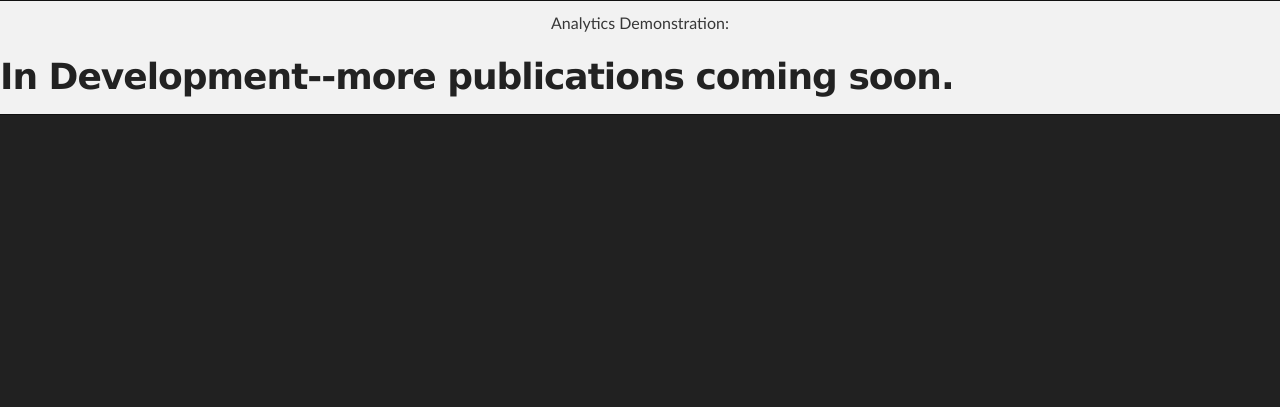
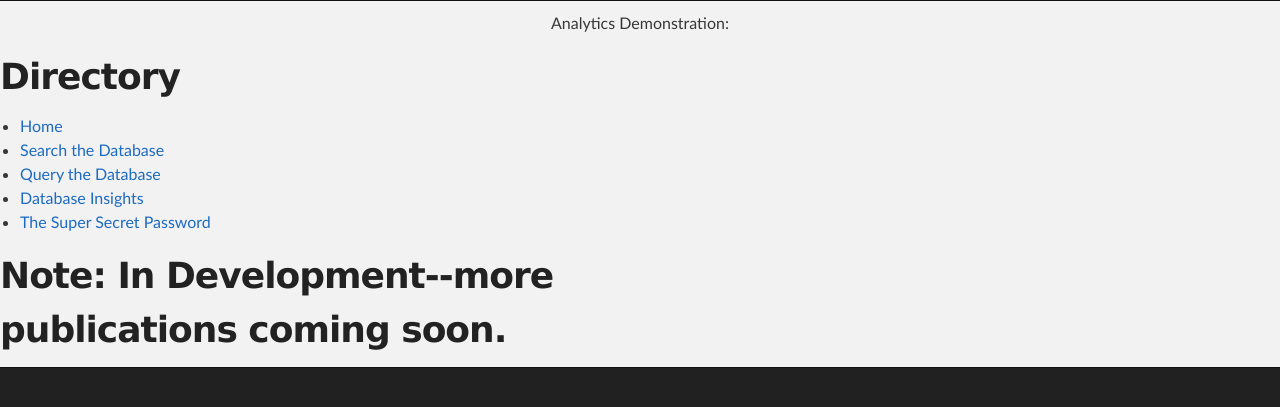
Before and after one commit to CloudChaoszero/Youtube-TrendingVideos-AnalysisV2, a Flask app: template Resources/templates/analytics.html in a window 1280 px wide. Shown: the part 134-541 px from the top of the page. Run offline with Flask 2, Linux system fonts and the light colour scheme; the template is opened without the code that fills it, so the values that code supplies are empty; parts of the project's set-up code (start-up, migrations or seed data) failed here and were passed over; some libraries are stand-ins or nearby versions.

Commit message:
Add directory and warning message for remote engine

```diff
--- a/Resources/templates/analytics.html
+++ b/Resources/templates/analytics.html
@@ -23,8 +23,31 @@
     <div id="main_content_wrap" class="outer">
             <center>
                     <p>Analytics Demonstration:</p>
-                </center>
-            <h1>In Development--more publications coming soon.</h1>
+            </center>
+
+    <div class="container">
+            <nav>
+                    <h1>Directory</h1>
+                    <ul>
+                        <li>
+                            <a href="/">Home</a>
+                        </li>
+                        <li>
+                            <a href="/search">Search the Database</a>
+                        </li>
+                        <li>
+                                <a href="/query">Query the Database</a>
+                        </li>
+                        <li>
+                            <a href="/analytics">Database Insights</a>
+                        </li>
+                        <li>
+                            <a href="/password">The Super Secret Password</a>
+                        </li>
+                    </ul>
+                </nav>
+
+            <h1>Note: In Development--more publications coming soon.</h1>
 
                 <div class='tableauPlaceholder' id='viz1552193365140' style='position: relative'><noscript><a href='#'><img alt=' ' src='https:&#47;&#47;public.tableau.com&#47;static&#47;images&#47;PP&#47;PP3565YG6&#47;1_rss.png' style='border: none' /></a></noscript><object class='tableauViz'  style='display:none;'><param name='host_url' value='https%3A%2F%2Fpublic.tableau.com%2F' /> <param name='embed_code_version' value='3' /> <param name='path' value='shared&#47;PP3565YG6' /> <param name='toolbar' value='yes' /><param name='static_image' value='https:&#47;&#47;public.tableau.com&#47;static&#47;images&#47;PP&#47;PP3565YG6&#47;1.png' /> <param name='animate_transition' value='yes' /><param name='display_static_image' value='yes' /><param name='display_spinner' value='yes' /><param name='display_overlay' value='yes' /><param name='display_count' value='yes' /></object></div>                <script type='text/javascript'>                    var divElement = document.getElementById('viz1552193365140');                    var vizElement = divElement.getElementsByTagName('object')[0];                    vizElement.style.width='1016px';vizElement.style.height='991px';                    var scriptElement = document.createElement('script');                    scriptElement.src = 'https://public.tableau.com/javascripts/api/viz_v1.js';                    vizElement.parentNode.insertBefore(scriptElement, vizElement);                </script>
 
```
